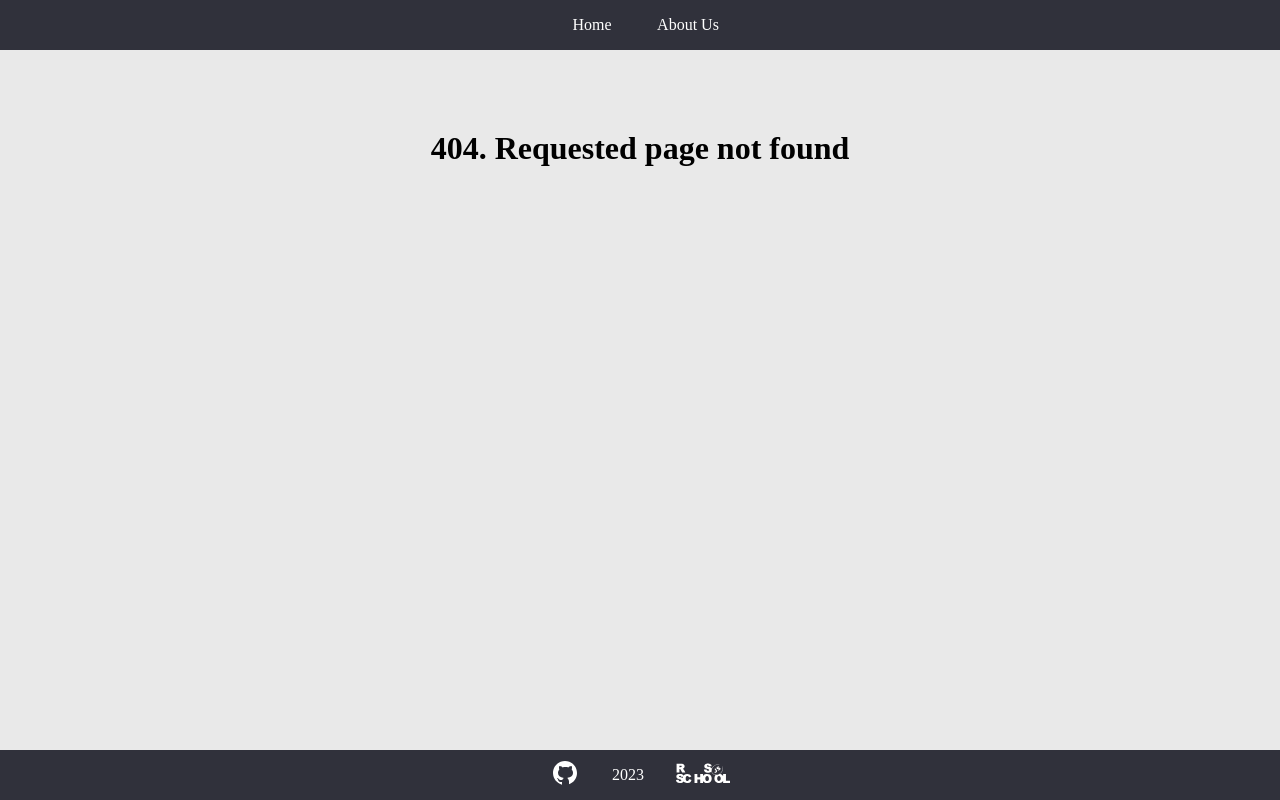
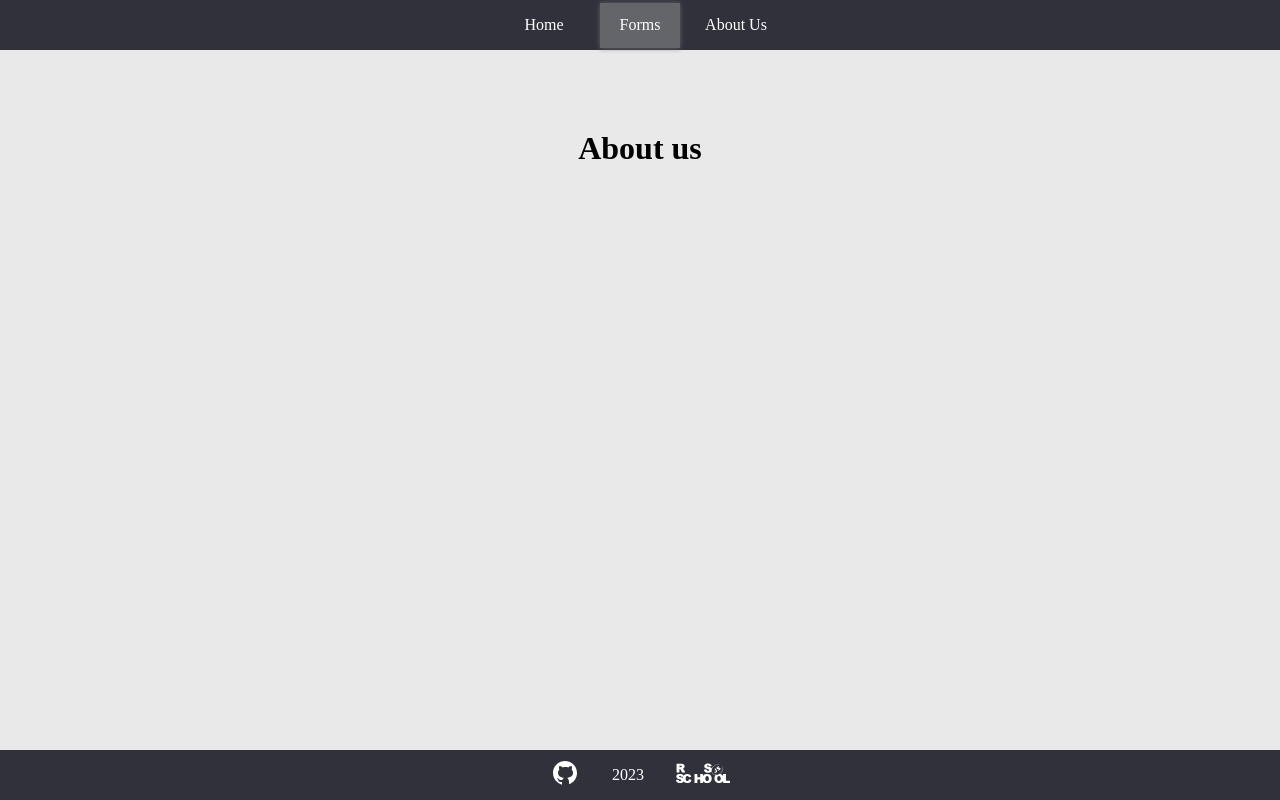
Before and after one commit to AleksandrYermolaev/React, a React (Vite) app: page /forms in a window 1280 px wide. Before the commit this address had no page. Built offline with nearby package versions, Linux system fonts and the light colour scheme.

Commit message:
feat: add route for forms

```diff
--- a/src/App.tsx
+++ b/src/App.tsx
@@ -6,6 +6,7 @@ import Home from './pages/Home/Home';
 import NotFound from './pages/NotFound/NotFound';
 import Layout from './components/Layout/Layout';
 import './styles/_global.scss';
+import Forms from './pages/Forms/Forms';
 
 class App extends React.Component {
   render(): React.ReactNode {
@@ -15,6 +16,7 @@ class App extends React.Component {
           <Route path="/" element={<Layout />}>
             <Route index element={<Home />} />
             <Route path="about" element={<About />} />
+            <Route path="forms" element={<Forms />} />
             <Route path="*" element={<NotFound />} />
           </Route>
         </Routes>
--- a/src/components/Navbar/Navbar.tsx
+++ b/src/components/Navbar/Navbar.tsx
@@ -17,6 +17,11 @@ class Navbar extends React.Component {
             </NavLink>
           </li>
           <li>
+            <NavLink className={this.setActive} to={'/forms'}>
+              Forms
+            </NavLink>
+          </li>
+          <li>
             <NavLink className={this.setActive} to={'/about'}>
               About Us
             </NavLink>
--- /dev/null
+++ b/src/pages/Forms/Forms.tsx
@@ -0,0 +1,9 @@
+import React from 'react';
+
+class Forms extends React.Component {
+  render(): React.ReactNode {
+    return <h1 style={{ fontSize: '2rem', marginTop: '5rem' }}>About us</h1>;
+  }
+}
+
+export default Forms;
```
